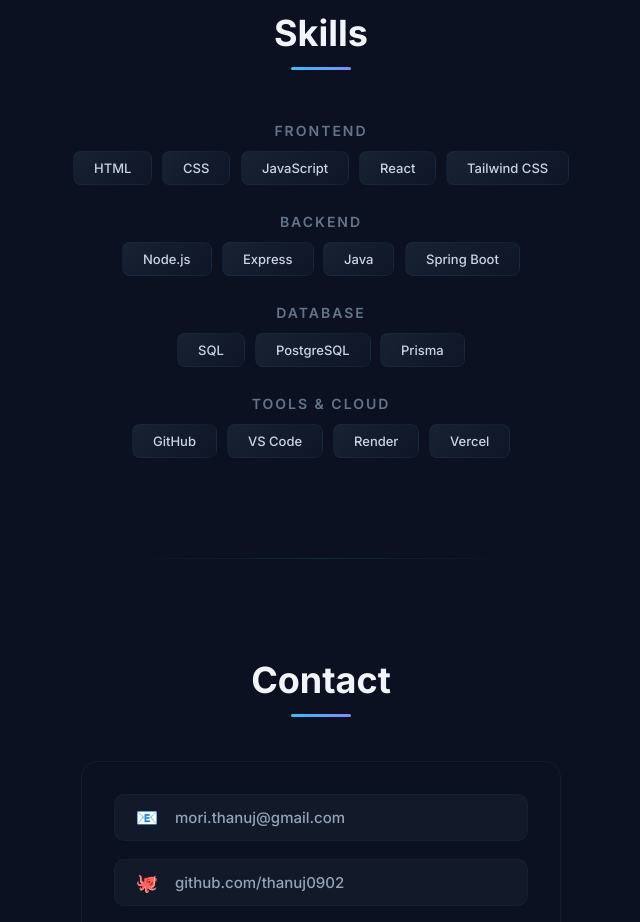
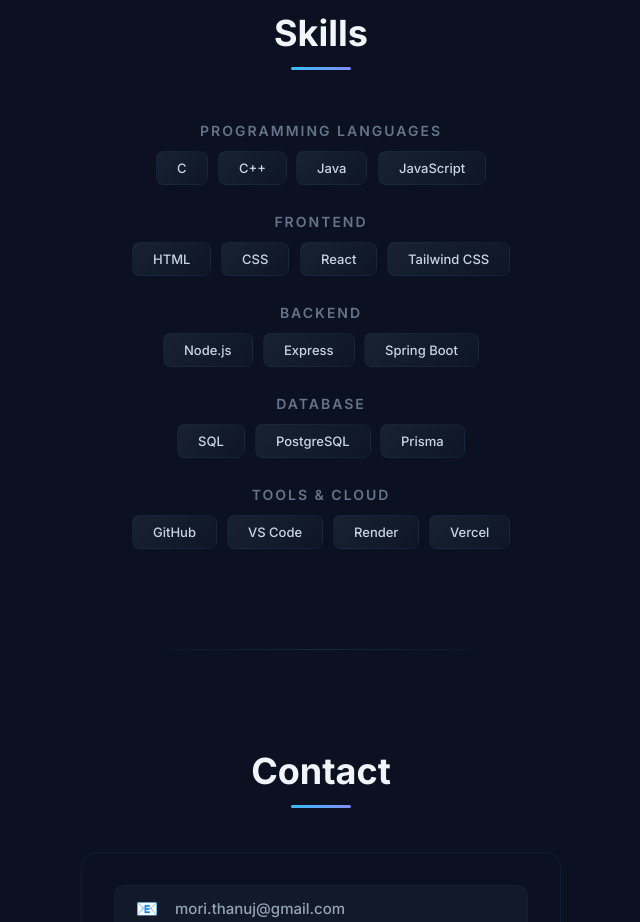
Before and after one commit to thanuj0902/portfolio, a React (Create React App) app: page / in a window 1280 px wide. Shown: the part 2820-3742 px from the top of the page, without its empty margins (319-959 px from the left). Built offline with nearby package versions, Linux system fonts and the light colour scheme.

Commit message:
Add Programming Languages category with C, C++, Java, JavaScript

```diff
--- a/src/App.js
+++ b/src/App.js
@@ -66,12 +66,16 @@
 
 const skillCategories = [
   {
+    label: "Programming Languages",
+    items: ["C", "C++", "Java", "JavaScript"],
+  },
+  {
     label: "Frontend",
-    items: ["HTML", "CSS", "JavaScript", "React", "Tailwind CSS"],
+    items: ["HTML", "CSS", "React", "Tailwind CSS"],
   },
   {
     label: "Backend",
-    items: ["Node.js", "Express", "Java", "Spring Boot"],
+    items: ["Node.js", "Express", "Spring Boot"],
   },
   {
     label: "Database",
```
